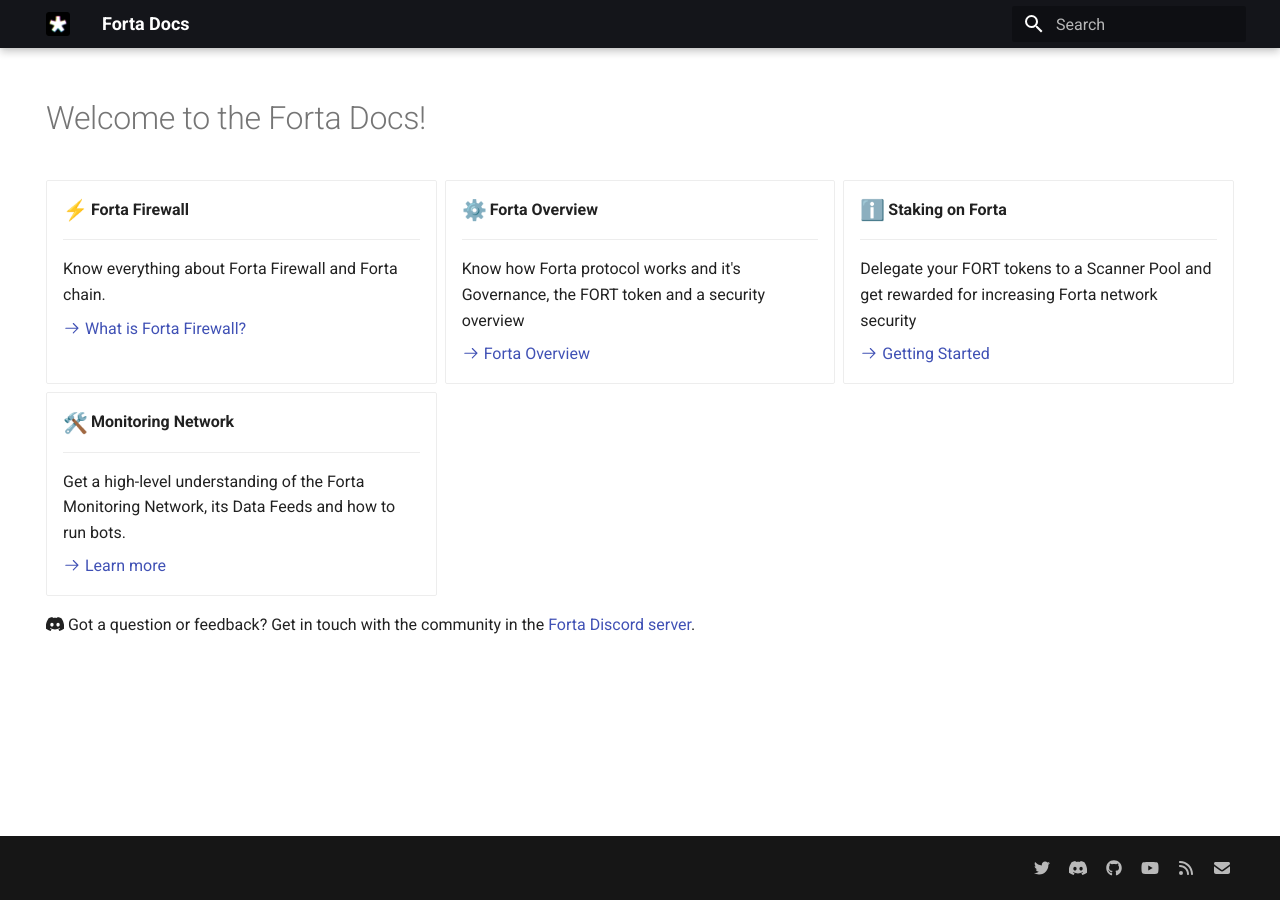
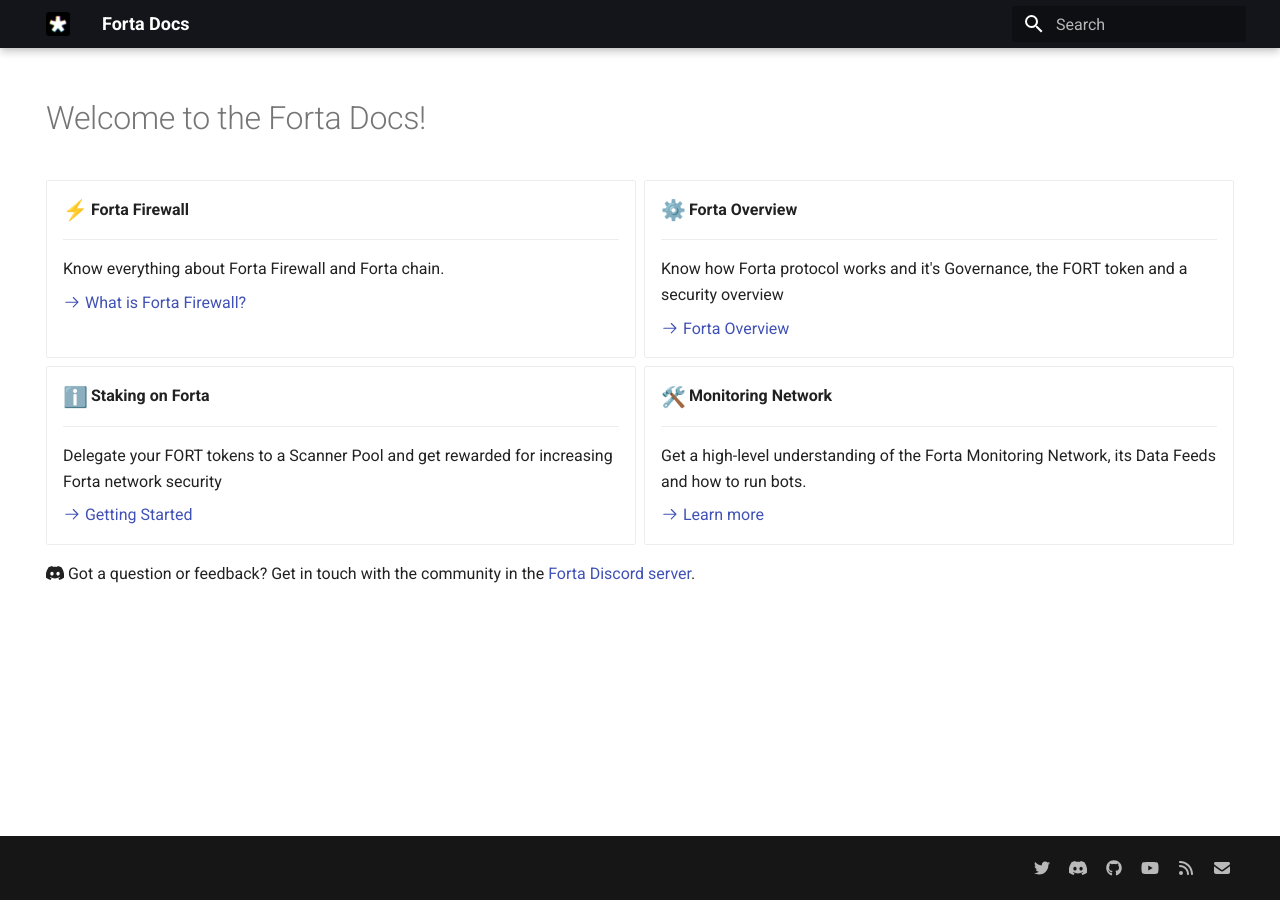
Before and after one commit to forta-network/docs, an MkDocs documentation site: the page built from docs/index.md, in a window 1280 px wide. Built offline with MkDocs 1.6.1 and Material for MkDocs 9.7.7, drawn with Linux system fonts in a browser that asks for light colours; emoji names are drawn with the system emoji font.

Commit message:
change_grid

```diff
--- a/docs/stylesheets/extra.css
+++ b/docs/stylesheets/extra.css
@@ -16,6 +16,13 @@
           mask-image: var(--md-admonition-icon--forta);
 }
 
+.md-typeset .grid {
+  grid-gap: .4rem;
+    display: grid;
+    grid-template-columns: repeat(auto-fit,minmax(min(100%,20rem),1fr));
+    margin: 1em 0
+}
+
 .md-nav__title {
   display: none;
 }
```
